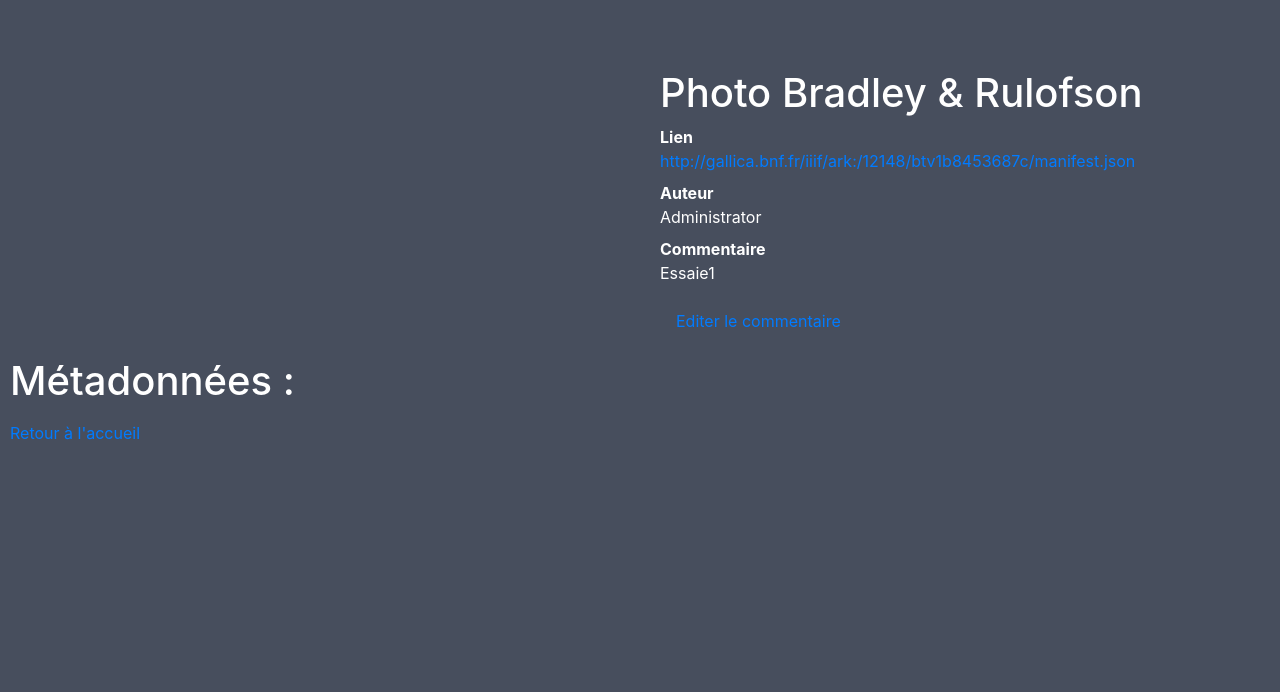
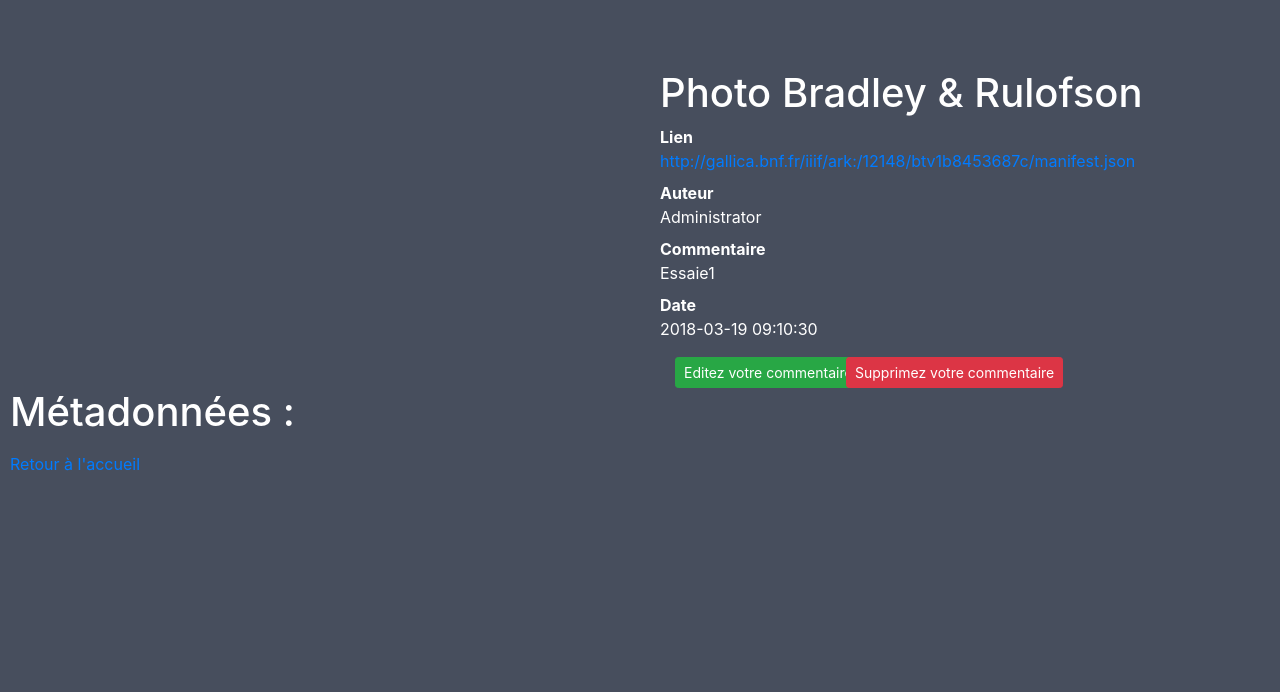
Before and after one commit to Chartes-TNAH/imago-commentaires, a Flask app: page /comment/1 in a window 1280 px wide. Shown: the part 199-891 px from the top of the page. Before the commit the page ends 639 px from the top, so only its background shows below. Run offline with Flask 2, Linux system fonts and the light colour scheme; a user stored in the database is signed in; data comes from the database, SQL or seed files in the repository; data that the repository does not hold is empty; some libraries are stand-ins or nearby versions.

Commit message:
petits modification d'application

```diff
--- a/imaginatiiif/imaginatiiif/constantes.py
+++ b/imaginatiiif/imaginatiiif/constantes.py
@@ -1,6 +1,6 @@
 from warnings import warn
 
-#LIEUX_PAR_PAGE = 2
+COMMENTAIRE_PAR_PAGE = 2
 SECRET_KEY = "TEAM IMAGO-COMMENTAIRES"
 
 if SECRET_KEY == "JE SUIS UN SECRET !":
--- a/imaginatiiif/imaginatiiif/routes.py
+++ b/imaginatiiif/imaginatiiif/routes.py
@@ -3,30 +3,43 @@
 from .app import app, login
 from .modeles.donnees import Comment
 from .modeles.utilisateurs import User
-# from .constantes import LIEUX_PAR_PAGE
+from .constantes import COMMENTAIRE_PAR_PAGE
 from flask_login import login_user, current_user, logout_user, login_required
 
 
 @app.route("/")
 def accueil():
-    """ Route permettant l'affichage d'une page accueil
+    """ Route permettant l'affichage d'une page accueil avec 5 derniers commentaires enregistrés
+    :return: page html d'accueil
     """
-    # On a bien sûr aussi modifié le template pour refléter le changement
+
     commentaires = Comment.query.order_by(Comment.comment_id.desc()).limit(5).all()
     return render_template("pages/accueil.html", nom="Imaginatiiif", commentaires=commentaires)
 
 @app.route("/comments")
 def all_comments():
-    """ Route permettant l'affichage d'une page accueil
+    """ Route permettant l'affichage d'une page avec touts commentaires ajoutés
+    :return: page html avec une liste de commentaires
     """
-    commentaires = Comment.query.order_by(Comment.comment_id.desc()).all()
-    return render_template("pages/all_comments.html", nom="Imaginatiiif", commentaires=commentaires)
+    page = request.args.get("page", 1)
+
+    if isinstance(page, str) and page.isdigit():
+        page = int(page)
+    else:
+        page = 1
+
+    commentaires = Comment.query.order_by(Comment.comment_id).paginate(page=page, per_page=COMMENTAIRE_PAR_PAGE)
+    return render_template("pages/all_comments.html", nom="Imaginatiiif", commentaires=commentaires, page=page)
 
 @app.route("/comment/<int:comment_id>")
+
 def commentaire(comment_id):
+    """ Route permettant l'affichage d'une page avec le commentaire, l'image et les métadonnées à partir d'un manifeste
+       :param comment_id: Identifiant numérique du commentaire
+       :return: page html d'un commentaire
+       """
     import requests
 
-    # On a bien sûr aussi modifié le template pour refléter le changement
     unique_commentaire = Comment.query.get(comment_id)
     utilisateur = User.query.get(unique_commentaire.comment_user_id)
     r = requests.get(unique_commentaire.comment_lien)
@@ -80,12 +93,15 @@
 @app.route("/modif_commentaire/<int:comment_id>", methods=["GET", "POST"])
 @login_required
 def modif_commentaire(comment_id):
+    """ Route permettant modifier le commentaire
+        :param comment_id: Identifiant numérique du commentaire
+        :return: page html avec un formulaire pour modifier le commentaire"""
     commentaire = Comment.query.get(comment_id)
     if current_user.get_id() != commentaire.comment_user_id:
         flash("Vous n'avez pas l'autorisation de modifier ce commentaire", 'error')
         return render_template("pages/modif_commentaire.html", commentaire=commentaire)
 
-    (status, donnees) = Comment.modif_commentaire(
+    status, donnees = Comment.modif_commentaire(
         id=comment_id,
         nom=request.form.get("nom", None),
         lien=request.form.get("lien", None),
@@ -102,11 +118,35 @@
         return render_template("pages/modif_commentaire.html", commentaire=unique_commentaire)
 
 
+@app.route("/suppression/<int:comment_id>", methods=["GET", "POST"])
+@login_required
+def suppression_comment(comment_id):
+    """ Route pour supprimer le commentaire
+    :param comment_id : identifiant numérique du commentaire
+    :return: page html de suppression
+    """
+
+    unique_commentaire = Comment.query.get(comment_id)
+    '''if current_user.get_id() != unique_commentaire.comment_user_id:
+        flash("Vous n'avez pas l'autorisation de supprimer ce commentaire", 'error')
+        return render_template("pages/comment.html", commentaire=commentaire)'''
+    if request.method == "GET":
+        return render_template("pages/suppression_comment.html", unique=unique_commentaire, all_comments=all_comments)
+    else:
+        status = Comment.delete_comment(comment_id=comment_id)
+        if status is True :
+            flash("Votre commentaire a été supprimé !", "success")
+            return redirect("/")
+        else:
+            flash("La suppression a échoué.", "danger")
+            return redirect("/")
+
 @app.route("/register", methods=["GET", "POST"])
 def inscription():
     """ Route gérant les inscriptions
+    :return: page html d'inscription
     """
-    # Si on est en POST, cela veut dire que le formulaire a été envoyé
+
     if request.method == "POST":
         statut, donnees = User.creer(
             login=request.form.get("login", None),
@@ -127,9 +167,10 @@
 @app.route("/nomcommentaire", methods=["GET", "POST"])
 @login_required
 def nomcommentaire():
-    """ Route gérant les inscriptions
+    """ Route gérant les ajouts des commentaires
+    :return: page html d'ajout de commentaire
     """
-    # Si on est en POST, cela veut dire que le formulaire a été envoyé
+
     if request.method == "POST":
         statut, donnees = Comment.creercomment(
             nom=request.form.get("nom", None),
@@ -151,7 +192,9 @@
 @app.route("/utilisateur")
 def comment_auteur():
     """ Route permettant l'affichage d'une page avec les commentaires d'un auteur
+    :return: page html avec les commentaires d'un auteur autorisé
         """
+
     commentaires = Comment.query.filter(Comment.comment_user_id == current_user.get_id()).all()
     return render_template("pages/comment_auteur.html", nom="Imaginatiiif", commentaires=commentaires)
 
@@ -159,6 +202,7 @@
 @app.route("/connexion", methods=["POST", "GET"])
 def connexion():
     """ Route gérant les connexions
+    :return: page html de connection
     """
     if current_user.is_authenticated is True:
         flash("Vous êtes déjà connecté-e", "info")
@@ -184,6 +228,9 @@
 
 @app.route("/deconnexion", methods=["POST", "GET"])
 def deconnexion():
+    """ Route gérant les déconnexions
+        :return: page html d'acceuil
+        """
     if current_user.is_authenticated is True:
         logout_user()
     flash("Vous êtes déconnecté-e", "info")
--- a/imaginatiiif/imaginatiiif/templates/pages/comment.html
+++ b/imaginatiiif/imaginatiiif/templates/pages/comment.html
@@ -28,9 +28,19 @@
               <dt>Lien</dt><dd><a href="{{commentaire.comment_lien}}">{{commentaire.comment_lien}}</a></dd>
               <dt>Auteur</dt><dd>{{user.user_nom}}</dd>
               <dt>Commentaire</dt><dd>{{commentaire.comment_commentaire}}</dd>
+              <dt>Date</dt><dd>{{commentaire.comment_date}}</dd>
             </dl>
           {% if current_user.is_authenticated %}
-          <p><a class="nav-link" href="{{url_for('modif_commentaire', comment_id=commentaire.comment_id)}}">Editer le commentaire</a>
+            <div class="col-md container mt-3">
+              <div class="row">
+            <form class="col-3 mr-2 " method="POST" action="{{url_for('modif_commentaire', comment_id=commentaire.comment_id) }}">
+				<button type="submit" class="btn btn-success btn-sm">Editez votre commentaire</button>
+            </form>
+            <form class="col-3 ml-2" method="GET" action="{{ url_for('suppression_comment', comment_id=commentaire.comment_id) }}">
+				<button type="submit" class="btn btn-danger btn-sm">Supprimez votre commentaire</button>
+            </form>
+                </div>
+            </div>
           {%endif %}
         {% else %}
           <p>La base de données est en cours de constitution</p>
--- a/imaginatiiif/imaginatiiif/templates/pages/comment_auteur.html
+++ b/imaginatiiif/imaginatiiif/templates/pages/comment_auteur.html
@@ -13,6 +13,7 @@
     {% else %}
         <p>Aucun commentaire de votre part n'est enregistré</p>
     {% endif %}
+
 <p><a href="{{url_for('all_comments')}}">Voir tous les commentaires</a></p>
 <p><a href="{{url_for('accueil')}}">Retour à l'accueil</a></p>
 {% endblock %}
--- a/imaginatiiif/imaginatiiif/templates/pages/modif_commentaire.html
+++ b/imaginatiiif/imaginatiiif/templates/pages/modif_commentaire.html
@@ -7,7 +7,7 @@
 <h1>Editer</h1>
 <p>Complétez le formulaire et cliquez sur "Contribuer" pour modifier commentaire.</p>
 <form class="form" method="POST" action="{{url_for('modif_commentaire', comment_id=commentaire.comment_id)}}">
-  <!-- mettre en post -->
+
      <div class="form-group row">
     <label for="nom" class="col-sm-4 col-form-label">Nom du commentaire</label>
     <div class="col-sm-8">
@@ -23,7 +23,7 @@
   <div class="form-group row">
     <label for="commentaire" class="col-sm-4 col-form-label">Commentaire</label>
     <div class="col-sm-8">
-      <input type="text" class="form-control" id="commentaire" name="commentaire" value="{{commentaire.comment_commentaire}}">
+      <textarea type="text" class="form-control" id="commentaire" name="commentaire" value="{{commentaire.comment_commentaire}}">{{commentaire.comment_commentaire}}</textarea>
     </div>
   </div>
 
--- a/imaginatiiif/imaginatiiif/templates/pages/nomcommentaire.html
+++ b/imaginatiiif/imaginatiiif/templates/pages/nomcommentaire.html
@@ -6,7 +6,7 @@
 
 <h1>Commentaire d'images</h1>
 <p>Complétez le formulaire et cliquez sur "Enregistrer".</p>
-<form class="form" method="POST" action="{{url_for("nomcommentaire")}}"> <!--POST car il y a beaucoup d'info-->
+<form class="form" method="POST" action="{{url_for("nomcommentaire")}}">
   <div class="form-group row">
     <label for="nom-commentaire" class="col-sm-2 col-form-label">Titre</label>
     <div class="col-sm-10">
```
Also changed, not shown: imaginatiiif/imaginatiiif/modeles/donnees.py (+21 -8 lines), imaginatiiif/imaginatiiif/templates/pages/all_comments.html (+27 -1 lines), imaginatiiif/imaginatiiif/templates/pages/suppression_comment.html (added, +37 -0 lines).
